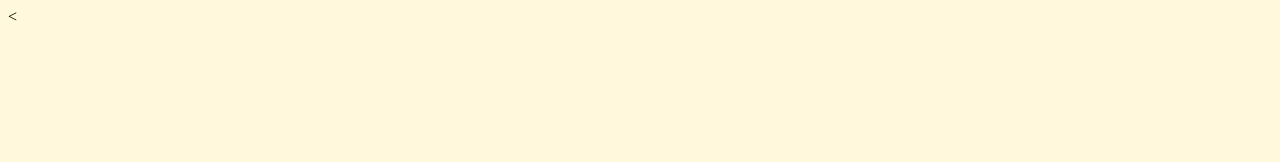
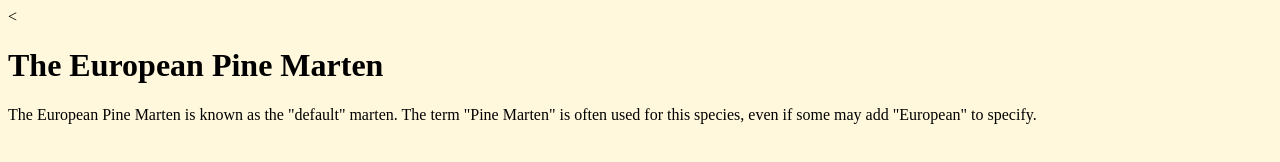
Before and after one commit to kim038/c1i, a plain HTML site: page Entry 3.html in a window 1280 px wide. Drawn offline with Linux system fonts and the light colour scheme.

Commit message:
Update Entry 3.html

```diff
--- a/Entry 3.html
+++ b/Entry 3.html
@@ -9,7 +9,10 @@
   </head>
   <body>
     <h1>
-
+      The European Pine Marten
     </h1>
+    <p>
+      The European Pine Marten is known as the "default" marten. The term "Pine Marten" is often used for this species, even if some may add "European" to specify.
+    </p>
   </body>
 </html>
```
